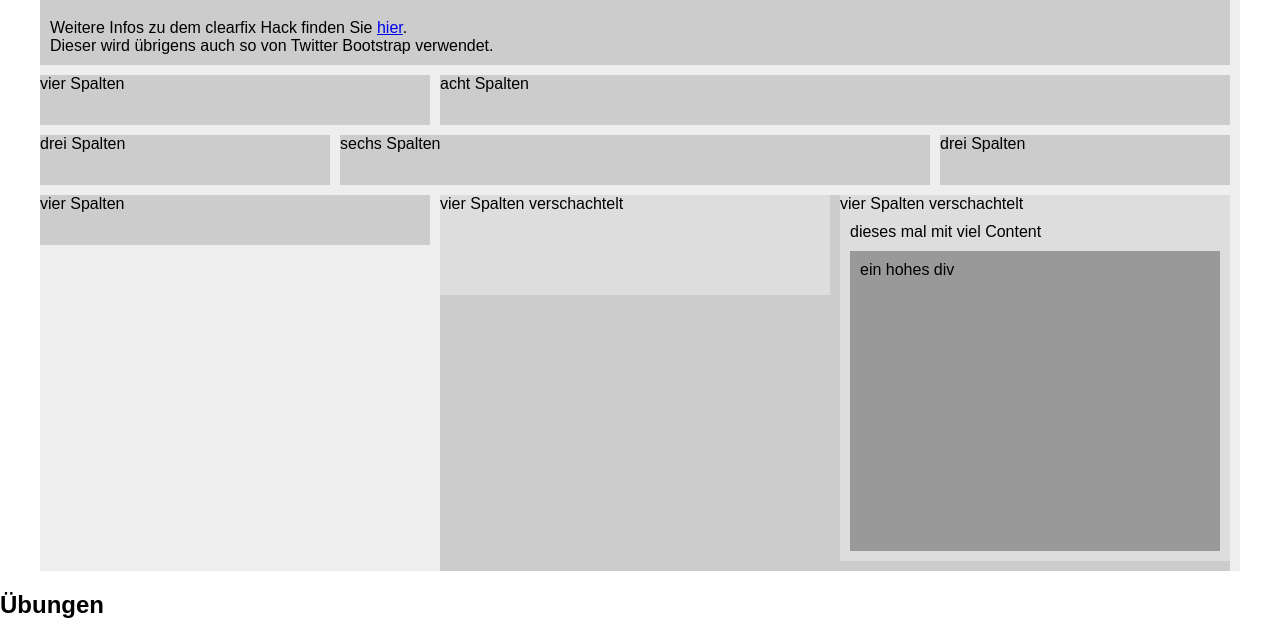
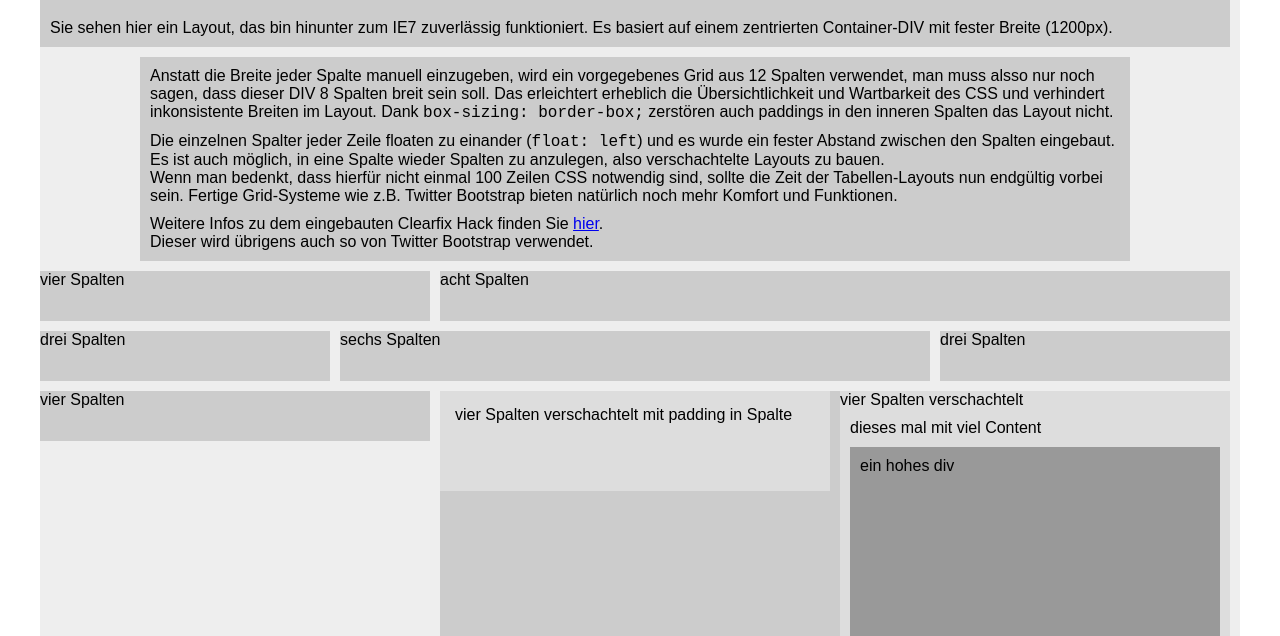
Before and after one commit to mremolt/css_schulung, a plain HTML site: page layout/layout.html in a window 1280 px wide. Shown: the part 61-697 px from the top of the page. Drawn offline with Linux system fonts and the light colour scheme.

Commit message:
Mehr Doku

```diff
--- a/layout/css/layout.css
+++ b/layout/css/layout.css
@@ -1,8 +1,5 @@
 * {
   box-sizing: border-box;
-}
-
-div {
 }
 
 .container {
@@ -27,7 +24,7 @@ div {
   clear: both;
 }
 
-.colun, .columns {
+.column, .columns {
   float: left;
   min-height: 1px;
   margin-left: 10px;
@@ -49,7 +46,9 @@ div {
   width: 390px;
 }
 
-/* und so weiter */
+.five {
+  width: 490px;
+}
 
 .six {
   width: 590px;
@@ -61,12 +60,16 @@ div {
 
 /* und so weiter */
 
+.ten {
+  width: 990px;
+}
+
 .twelve {
   width: 1190px;
 }
 
 
-/* nur für Darstellung */
+/* nur für Darstellung, kein Teil des Layout-Grids */
 
 .row {
   margin-bottom: 10px;
--- a/layout/layout.html
+++ b/layout/layout.html
@@ -26,12 +26,45 @@
             <h1>Ein Layout ohne Tabellen</h1>
 
             <p>
-              Weitere Infos zu dem clearfix Hack finden Sie
+              Sie sehen hier ein Layout, das bin hinunter zum IE7 zuverlässig funktioniert.
+              Es basiert auf einem zentrierten Container-DIV mit fester Breite (1200px).
+            </p>
+
+          </div>
+        </div>
+
+        <div class="row">
+          <div class="one column">&nbsp;</div>
+          <div class="ten columns">
+
+            <p>
+              Anstatt die Breite jeder Spalte manuell einzugeben, wird ein vorgegebenes Grid aus 12
+              Spalten verwendet, man muss alsso nur noch sagen, dass dieser DIV 8 Spalten breit sein soll.
+              Das erleichtert erheblich die Übersichtlichkeit und Wartbarkeit des CSS und verhindert
+              inkonsistente Breiten im Layout.
+
+              Dank <code>box-sizing: border-box;</code> zerstören auch paddings in den inneren Spalten das Layout nicht.
+            </p>
+
+            <p>
+              Die einzelnen Spalter jeder Zeile floaten zu einander (<code>float: left</code>)
+              und es wurde ein fester Abstand zwischen den Spalten eingebaut.
+              Es ist auch möglich, in eine Spalte wieder Spalten zu anzulegen,
+              also verschachtelte Layouts zu bauen.
+              <br>
+              Wenn man bedenkt, dass hierfür nicht einmal 100 Zeilen CSS notwendig sind, sollte
+              die Zeit der Tabellen-Layouts nun endgültig vorbei sein. Fertige Grid-Systeme wie
+              z.B. Twitter Bootstrap bieten natürlich noch mehr Komfort und Funktionen.
+            </p>
+
+            <p>
+              Weitere Infos zu dem eingebauten Clearfix Hack finden Sie
               <a href="http://nicolasgallagher.com/micro-clearfix-hack/" target="_blank">hier</a>.<br>
               Dieser wird übrigens auch so von Twitter Bootstrap verwendet.
             </p>
 
           </div>
+          <div class="one column">&nbsp;</div>
         </div>
 
         <div class="row">
@@ -51,8 +84,8 @@
           <div class="eight columns">
             <div class="row">
 
-              <div class="four columns">
-                vier Spalten verschachtelt
+              <div class="four columns" style="padding: 15px;">
+                vier Spalten verschachtelt mit padding in Spalte
               </div>
               <div class="four columns">
                 vier Spalten verschachtelt
```
Also changed, not shown: box_sizing/index.html (+16 -0 lines), css3_features/index.html (+21 -4 lines), css3_features/css/index.css (line endings or trailing spaces).
